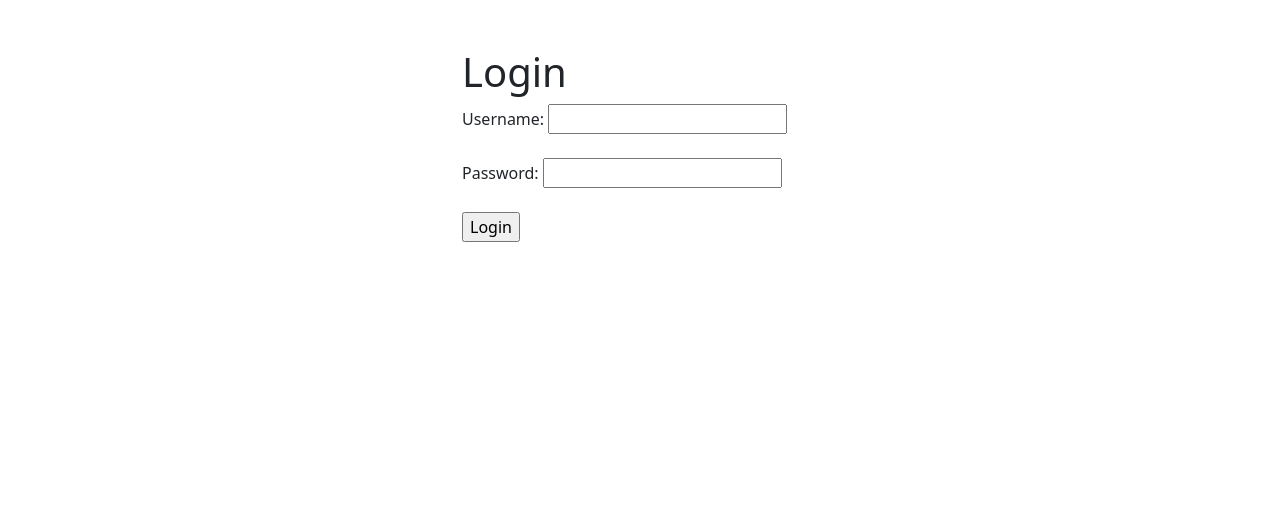
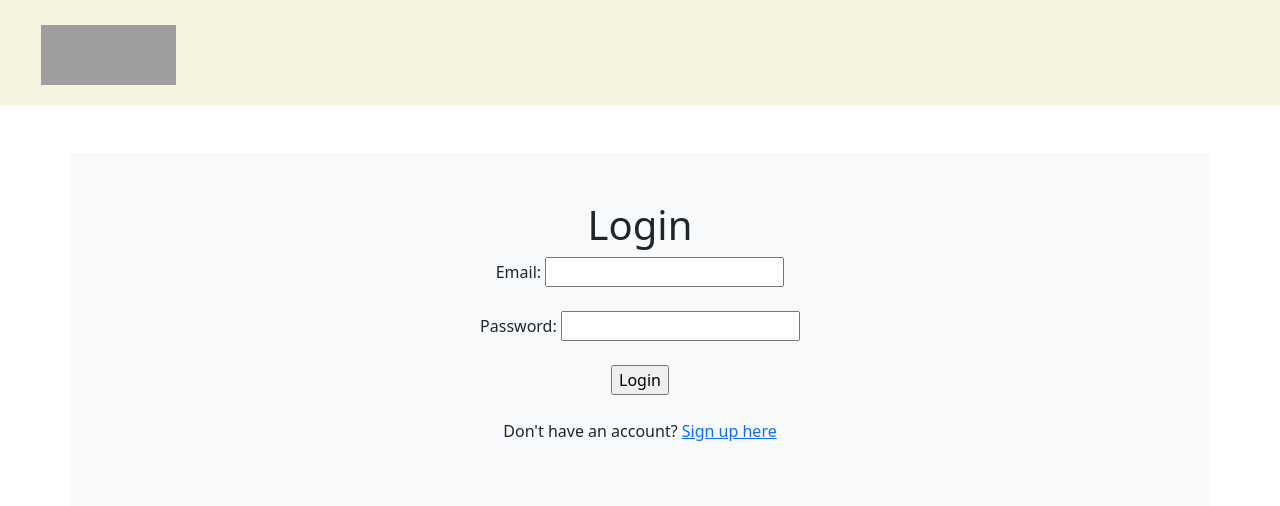
Before and after one commit to VSTERNENLICHT/CITS3403-Group-Project, a Python web app: template templates/login.html in a window 1280 px wide. Shown: the top 506 px of the page. Run offline with Jinja, Linux system fonts and the light colour scheme; the template is opened without the code that fills it, so the values that code supplies are empty; grey boxes are pictures that could not be loaded.

Commit message:
Update login.html
More formalised.

```diff
--- a/templates/login.html
+++ b/templates/login.html
@@ -1,22 +1,42 @@
 <!DOCTYPE html>
-<html>
+<html lang="en">
   <head>
-    <link href="https://cdn.jsdelivr.net/npm/bootstrap@5.3.2/dist/css/bootstrap.min.css" rel="stylesheet">
+    <meta charset="utf-8">
+    <meta name="viewport" content="width=device-width, initial-scale=1.0">
+    <title>Login | CalcMyWAM</title>
+    <link rel="icon" href="static/favicon.png">
+    <link href="https://cdn.jsdelivr.net/npm/bootstrap@5.3.5/dist/css/bootstrap.min.css" rel="stylesheet">
+    <style>
+      header {
+        background-color: #f3f3e0;
+        padding-bottom: 20px;
+        width: 100vw;
+        margin-left: calc(-50vw + 50%);
+      }
+
+      header img {
+        margin-left: 40.5px;
+        margin-top: 25px;
+      }
+    </style>
   </head>
-  <body class="d-flex justify-content-center align-items-center">
-    <div class="container pt-5">
-      <div class="row justify-content-center">
-        <div class="col-md-4">
-          <h1>Login</h1>
-          <form>
-            <label for="username">Username:</label>
-            <input type="text" id="username" name="username"><br><br>
-            <label for="password">Password:</label>
-            <input type="password" id="password" name="password"><br><br>
-            <input type="submit" value="Login">
-          </form>
-        </div>
+  <body>
+    <header>
+      <div>
+        <img src="{{ url_for('static', filename='Images/logo.png')}}" width="135.917" height="60">
       </div>
+    </header>
+    <div class="container p-5 my-5 bg-light text-center">
+      <h1>Login</h1>
+      <form>
+        <label for="email">Email:</label>
+        <input type="email" id="email" name="email" required><br><br>
+        <label for="password">Password:</label>
+        <input type="password" id="password" name="password" required><br><br>
+        <input type="submit" value="Login">
+      </form>
+      <br>
+      <p>Don't have an account? <a href="{{ url_for('sign_up') }}">Sign up here</a></p>
     </div>
   </body>
 </html>
```
